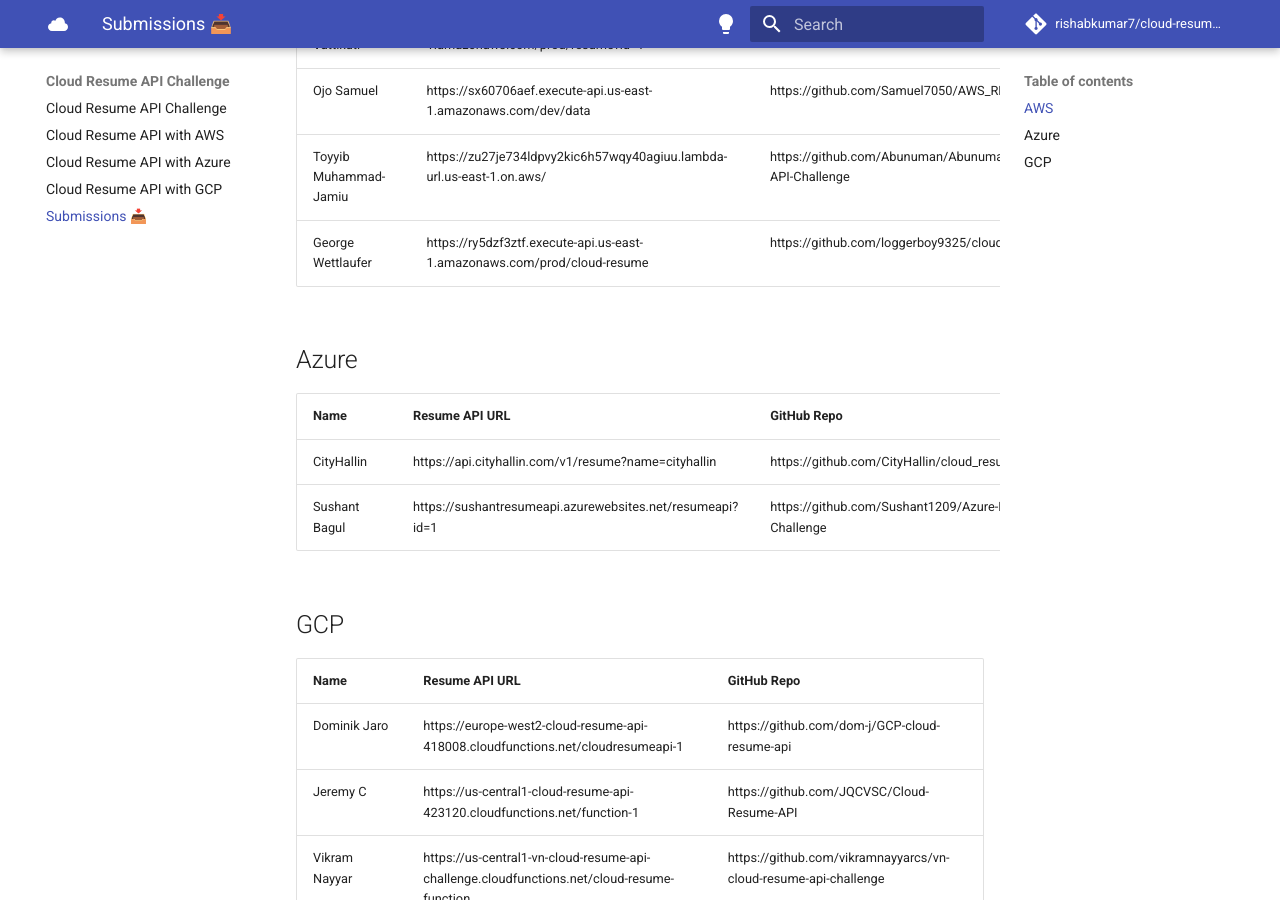
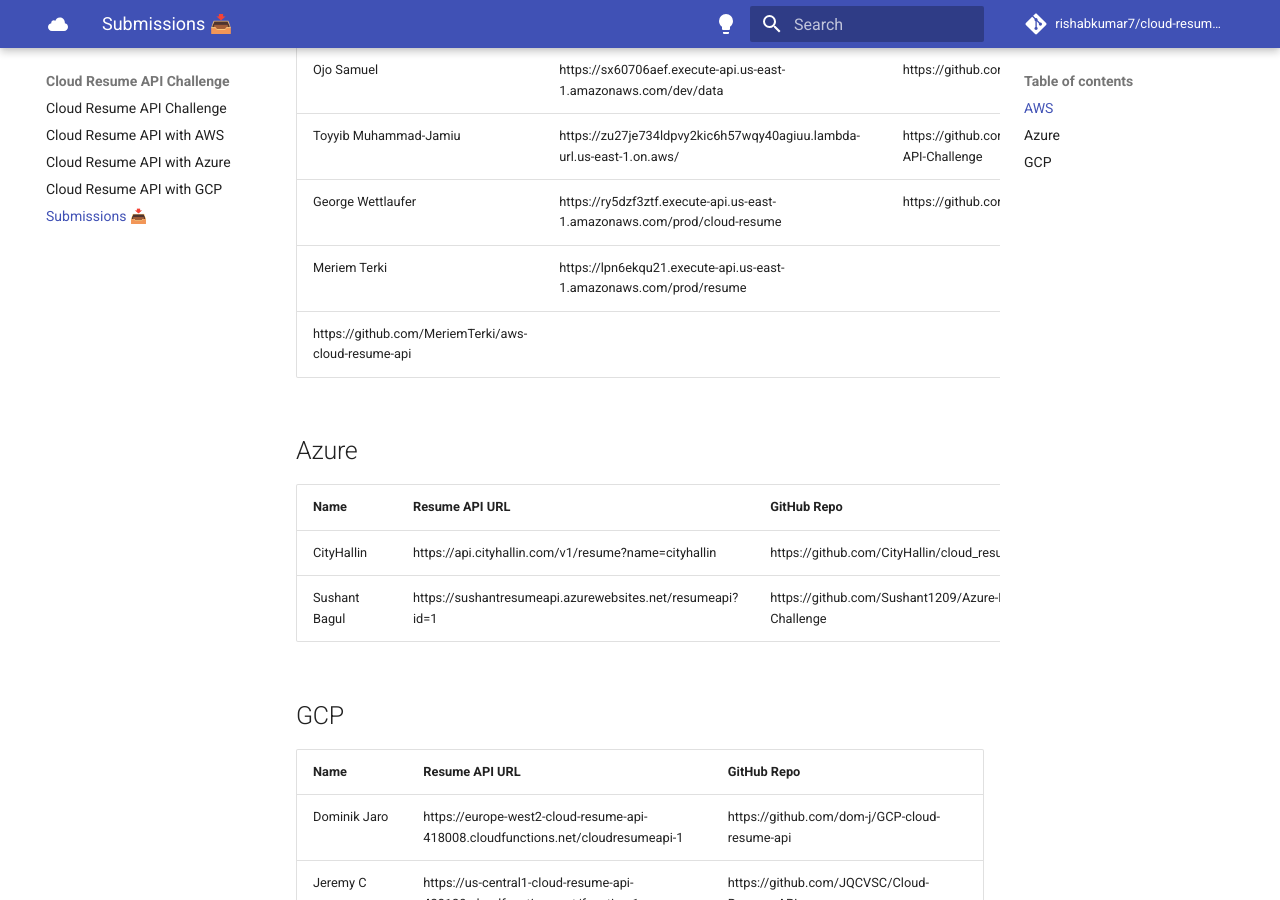
Before and after one commit to rishabkumar7/cloud-resume-api, an MkDocs documentation site: the page built from docs/submissions.md, in a window 1280 px wide and 900 px high, scrolled down 888 px. Built offline with MkDocs 1.6.1 and Material for MkDocs 9.7.7, drawn with Linux system fonts in a browser that asks for light colours; comment, search, counter and statistics services are not loaded.

Commit message:
Meriem terki submission

```diff
--- a/docs/submissions.md
+++ b/docs/submissions.md
@@ -18,6 +18,8 @@
 | Ojo Samuel | https://sx60706aef.execute-api.us-east-1.amazonaws.com/dev/data | https://github.com/Samuel7050/AWS_RESUME_CHALLENGE.git |
 | Toyyib Muhammad-Jamiu | https://zu27je734ldpvy2kic6h57wqy40agiuu.lambda-url.us-east-1.on.aws/  | https://github.com/Abunuman/Abunuman-AWS-Cloud-Resume-API-Challenge |
 | George Wettlaufer | https://ry5dzf3ztf.execute-api.us-east-1.amazonaws.com/prod/cloud-resume | https://github.com/loggerboy9325/cloud-resume-api |
+| Meriem Terki | https://lpn6ekqu21.execute-api.us-east-1.amazonaws.com/prod/resume
+ | https://github.com/MeriemTerki/aws-cloud-resume-api |
 
 ## Azure
 
```
